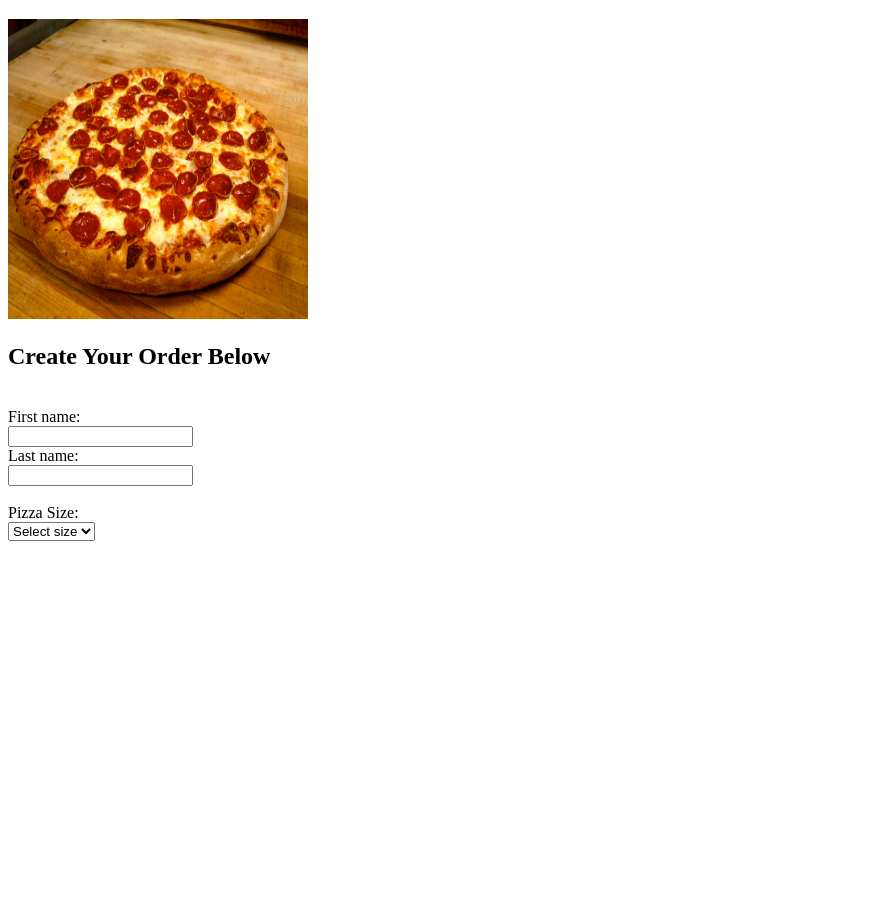
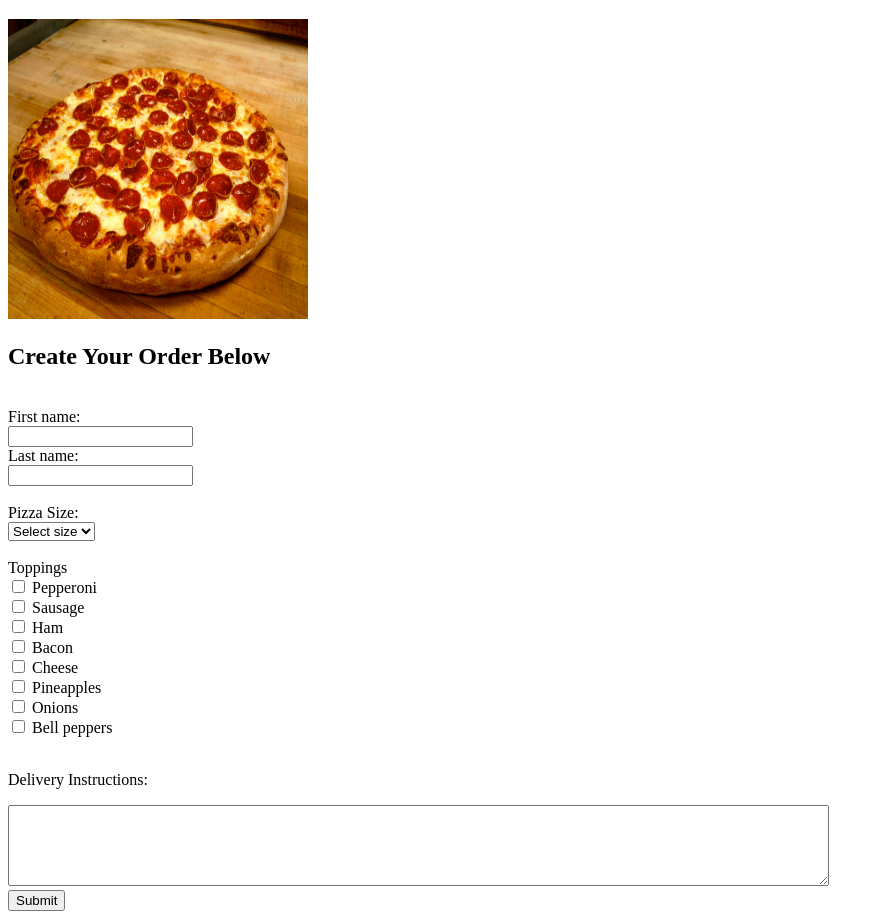
Before and after one commit to hattie2801/pizza-order-form, a plain HTML site: page index.html in a window 1280 px wide. Shown: the part 79-998 px from the top of the page, without its empty margins (0-884 px from the left). Before the commit the page ends 800 px from the top, so only its background shows below. Drawn offline with Linux system fonts and the light colour scheme.

Commit message:
Update index.html

```diff
--- a/index.html
+++ b/index.html
@@ -17,7 +17,28 @@
         <input type="text" id="lname" name="lname" value=""><br><br>
         <label for="pizza">Pizza Size:</label><br>
         <select id="pizza" name="pizza"><option value="select">Select size</option><option value="small">Small</option>
-        <option value="medium">Medium</option>
-    <option value="large">Large</option></select>
+        <option value="medium">Medium</option><option value="large">Large</option></select><br><br>
+
+        <label for="pizza">Toppings</label><br>
+        <input type="checkbox" id="toppings" name="toppings" value="Pepperoni">
+        <label for="toppings">Pepperoni</label><br>
+        <input type="checkbox" id="toppings1" name="toppings1" value="Sausage">
+        <label for="toppings1">Sausage</label><br>
+        <input type="checkbox" id="toppings2" name="toppings2" value="Ham">
+        <label for="toppings2">Ham</label><br>
+        <input type="checkbox" id="toppings3" name="toppings3" value="Bacon">
+        <label for="toppings3">Bacon</label><br>
+        <input type="checkbox" id="toppings4" name="toppings4" value="Cheese">
+        <label for="toppings4">Cheese</label><br>
+        <input type="checkbox" id="toppings5" name="toppings5" value="Pineapples">
+        <label for="toppings5">Pineapples</label><br>
+        <input type="checkbox" id="toppings6" name="toppings6" value="Onions">
+        <label for="toppings6">Onions</label><br>
+        <input type="checkbox" id="toppings7" name="toppings7" value="Bell peppers">
+        <label for="toppings7">Bell peppers</label><br><br>
+        <p><label for="delivery"> Delivery Instructions:</label></p>
+        <textarea id="delivery" name="deliver" rows="5" cols="100"></textarea><br>
+        <input type="button" value="Submit">
+
   </body>
 </html>
```
